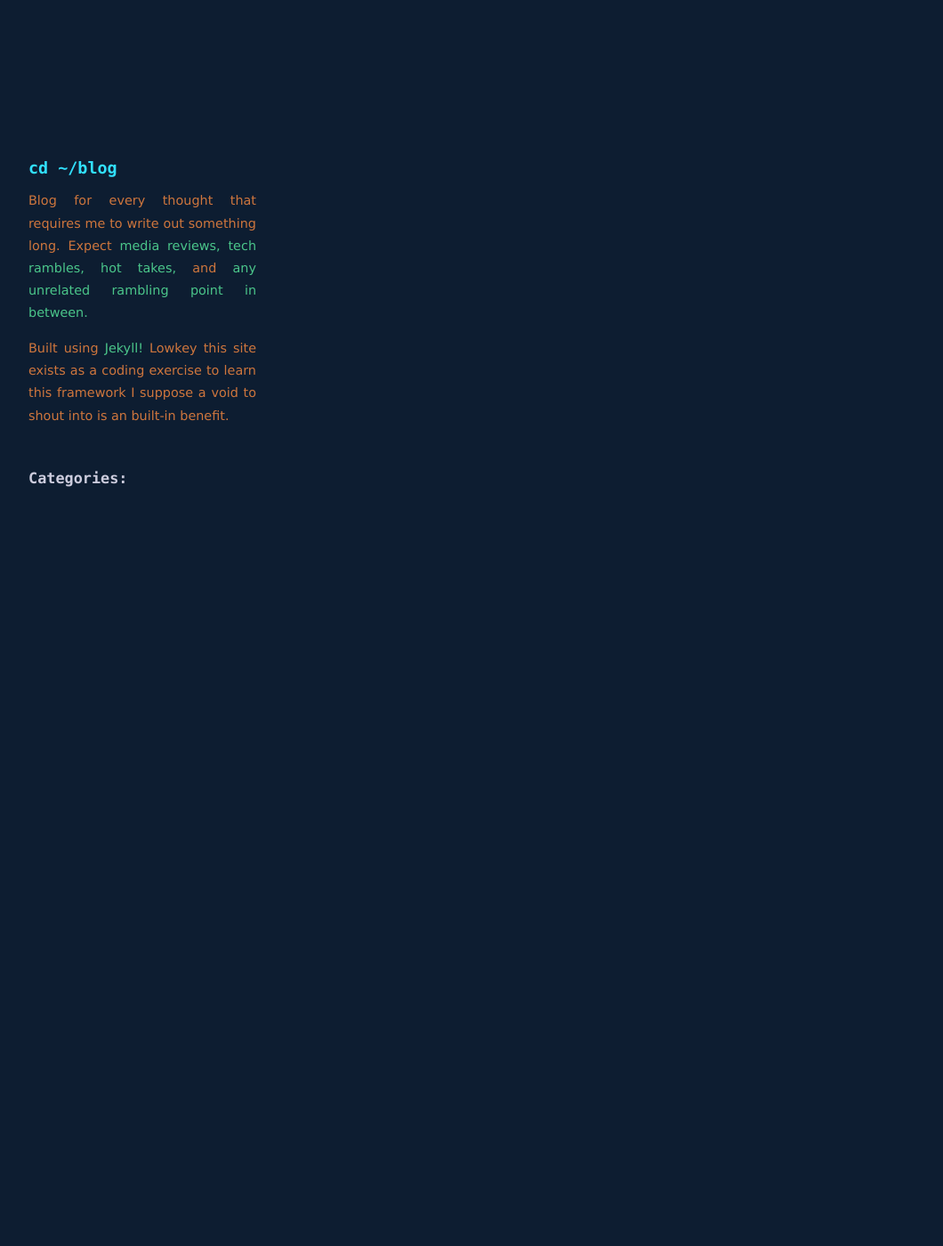
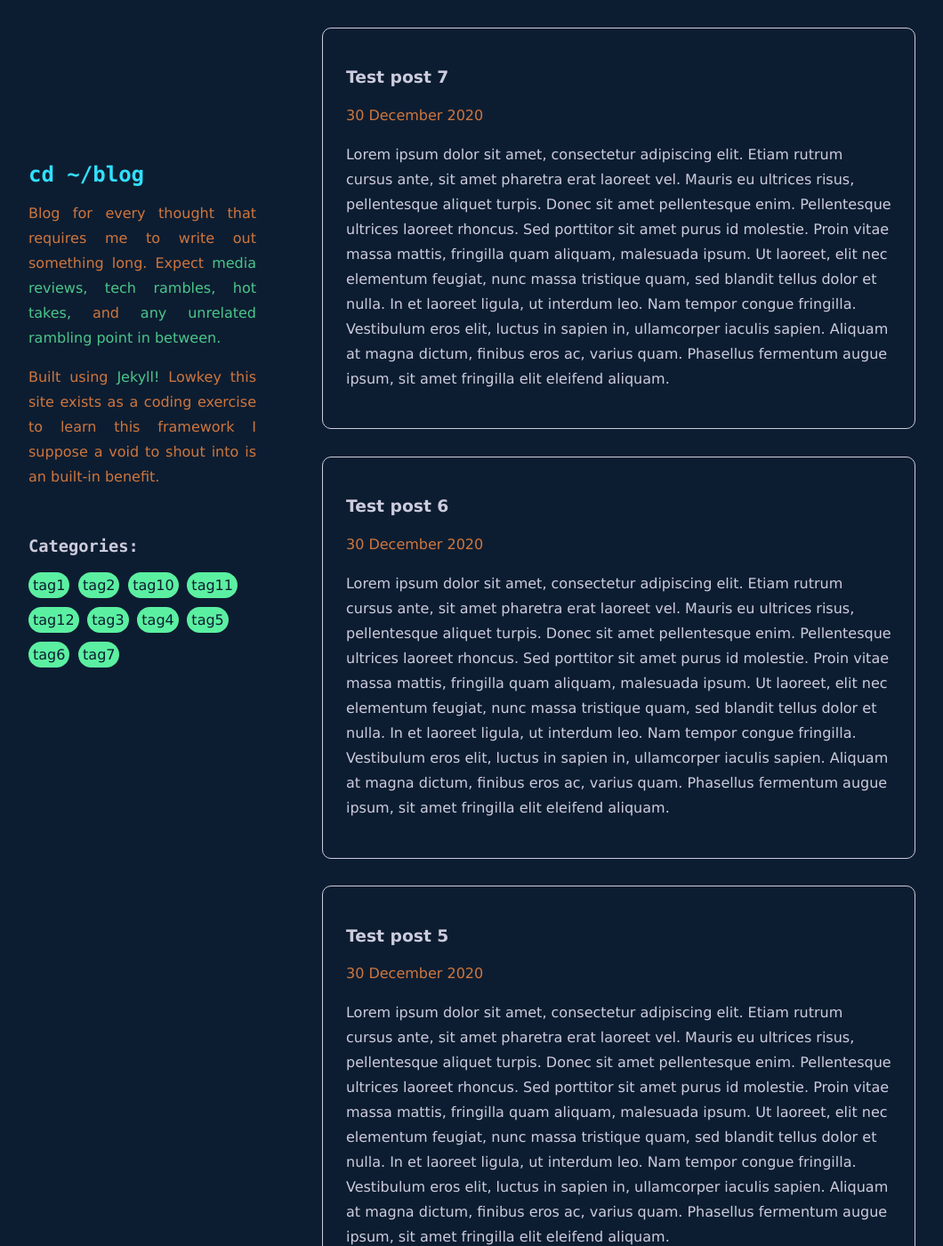
Before and after one commit to caroldinh/blog, a Jekyll site: the page built from index.html, in a window 1280 px wide and 1400 px high. Shown: the whole window at 89% size, without its empty margins (104-1164 px from the left). Built offline with Jekyll 4.4.1, drawn with Linux system fonts in a browser that asks for light colours; the list of posts is cut into pages by our own code; some of the changed text lies outside the part shown.

Commit message:
update css

```diff
--- a/_layouts/default.html
+++ b/_layouts/default.html
@@ -30,6 +30,8 @@
                     {% assign link = "/category/" | append: cat | append: "/index.html" %}
                     <a class="tag" href={{ link | relative_url }}>{{ category | first }}</a>
                     {% endfor %}
+                <div id="wcb" class="carbonbadge wcb-d"></div>
+                <script src="https://unpkg.com/website-carbon-badges@1.1.1/b.min.js" defer></script>
             </div>
 
         </div>
--- /dev/null
+++ b/_posts/2020-12-30-post3.md
@@ -0,0 +1,16 @@
+---
+layout: post
+title:  "Test post 3"
+date:   2020-12-30 -0500
+categories: tag3
+---
+
+Lorem ipsum dolor sit amet, consectetur adipiscing elit. Etiam rutrum cursus ante, sit amet pharetra erat laoreet vel. Mauris eu ultrices risus, pellentesque aliquet turpis. Donec sit amet pellentesque enim. Pellentesque ultrices laoreet rhoncus. Sed porttitor sit amet purus id molestie. Proin vitae massa mattis, fringilla quam aliquam, malesuada ipsum. Ut laoreet, elit nec elementum feugiat, nunc massa tristique quam, sed blandit tellus dolor et nulla. In et laoreet ligula, ut interdum leo. Nam tempor congue fringilla. Vestibulum eros elit, luctus in sapien in, ullamcorper iaculis sapien. Aliquam at magna dictum, finibus eros ac, varius quam. Phasellus fermentum augue ipsum, sit amet fringilla elit eleifend aliquam.
+
+Maecenas eget ultricies ligula, vitae pellentesque orci. Pellentesque mattis non justo quis vehicula. Ut ac felis risus. Duis id risus orci. Sed eget risus aliquet, varius lectus nec, convallis nulla. Mauris imperdiet eget tellus eget tincidunt. Proin sed lacus aliquet, rutrum justo vel, accumsan urna. Nulla tincidunt, nisi eleifend malesuada tempor, ligula neque efficitur eros, quis aliquet est risus a ante. Sed ut lobortis ipsum. Morbi ex risus, commodo quis tincidunt sit amet, placerat sit amet justo. Curabitur id tortor elit.
+
+Aenean dignissim sem eget porta faucibus. Aenean ultricies vestibulum felis, quis sagittis felis facilisis eu. Nulla id vehicula leo, et congue ante. Donec consectetur dignissim euismod. Vestibulum ante ipsum primis in faucibus orci luctus et ultrices posuere cubilia curae; Cras consequat posuere elit vel hendrerit. Proin non odio nec elit facilisis efficitur.
+
+Nam et pulvinar ex. Ut suscipit nibh sit amet dolor condimentum, id lobortis nibh condimentum. Aenean bibendum quam ac orci bibendum consectetur. Pellentesque accumsan faucibus velit ac rutrum. Donec facilisis turpis sem, a sodales diam molestie vel. Pellentesque tempus dolor in ex tempus placerat. Suspendisse congue non tortor quis condimentum. Ut luctus vulputate sapien, vitae tempus ligula suscipit id. Pellentesque laoreet, ipsum id interdum tristique, lorem metus condimentum neque, eget porta tellus nisi at velit. Cras velit arcu, tincidunt non sem eget, condimentum viverra turpis. Proin et magna et odio venenatis egestas quis quis dolor. Donec efficitur nibh sit amet ante efficitur tincidunt.
+
+Pellentesque non ullamcorper tellus. Suspendisse posuere ante eget mauris porttitor, nec imperdiet purus molestie. Class aptent taciti sociosqu ad litora torquent per conubia nostra, per inceptos himenaeos. Cras mollis eros eget lorem porta congue. Cras velit lectus, malesuada a volutpat mollis, vehicula vel ante. Proin blandit arcu velit, ut tristique augue fermentum et. Vivamus sollicitudin diam vitae venenatis cursus. Mauris in nulla quis odio elementum egestas volutpat ac ex. Donec consectetur lacus at interdum ultrices. Ut aliquet nibh eu ligula lacinia, a dictum tellus faucibus. Aliquam consequat bibendum dolor, sed pretium nulla congue eu. Ut hendrerit auctor egestas.
--- /dev/null
+++ b/_posts/2020-12-30-post4.md
@@ -0,0 +1,16 @@
+---
+layout: post
+title:  "Test post 4"
+date:   2020-12-30 -0500
+categories: tag4
+---
+
+Lorem ipsum dolor sit amet, consectetur adipiscing elit. Etiam rutrum cursus ante, sit amet pharetra erat laoreet vel. Mauris eu ultrices risus, pellentesque aliquet turpis. Donec sit amet pellentesque enim. Pellentesque ultrices laoreet rhoncus. Sed porttitor sit amet purus id molestie. Proin vitae massa mattis, fringilla quam aliquam, malesuada ipsum. Ut laoreet, elit nec elementum feugiat, nunc massa tristique quam, sed blandit tellus dolor et nulla. In et laoreet ligula, ut interdum leo. Nam tempor congue fringilla. Vestibulum eros elit, luctus in sapien in, ullamcorper iaculis sapien. Aliquam at magna dictum, finibus eros ac, varius quam. Phasellus fermentum augue ipsum, sit amet fringilla elit eleifend aliquam.
+
+Maecenas eget ultricies ligula, vitae pellentesque orci. Pellentesque mattis non justo quis vehicula. Ut ac felis risus. Duis id risus orci. Sed eget risus aliquet, varius lectus nec, convallis nulla. Mauris imperdiet eget tellus eget tincidunt. Proin sed lacus aliquet, rutrum justo vel, accumsan urna. Nulla tincidunt, nisi eleifend malesuada tempor, ligula neque efficitur eros, quis aliquet est risus a ante. Sed ut lobortis ipsum. Morbi ex risus, commodo quis tincidunt sit amet, placerat sit amet justo. Curabitur id tortor elit.
+
+Aenean dignissim sem eget porta faucibus. Aenean ultricies vestibulum felis, quis sagittis felis facilisis eu. Nulla id vehicula leo, et congue ante. Donec consectetur dignissim euismod. Vestibulum ante ipsum primis in faucibus orci luctus et ultrices posuere cubilia curae; Cras consequat posuere elit vel hendrerit. Proin non odio nec elit facilisis efficitur.
+
+Nam et pulvinar ex. Ut suscipit nibh sit amet dolor condimentum, id lobortis nibh condimentum. Aenean bibendum quam ac orci bibendum consectetur. Pellentesque accumsan faucibus velit ac rutrum. Donec facilisis turpis sem, a sodales diam molestie vel. Pellentesque tempus dolor in ex tempus placerat. Suspendisse congue non tortor quis condimentum. Ut luctus vulputate sapien, vitae tempus ligula suscipit id. Pellentesque laoreet, ipsum id interdum tristique, lorem metus condimentum neque, eget porta tellus nisi at velit. Cras velit arcu, tincidunt non sem eget, condimentum viverra turpis. Proin et magna et odio venenatis egestas quis quis dolor. Donec efficitur nibh sit amet ante efficitur tincidunt.
+
+Pellentesque non ullamcorper tellus. Suspendisse posuere ante eget mauris porttitor, nec imperdiet purus molestie. Class aptent taciti sociosqu ad litora torquent per conubia nostra, per inceptos himenaeos. Cras mollis eros eget lorem porta congue. Cras velit lectus, malesuada a volutpat mollis, vehicula vel ante. Proin blandit arcu velit, ut tristique augue fermentum et. Vivamus sollicitudin diam vitae venenatis cursus. Mauris in nulla quis odio elementum egestas volutpat ac ex. Donec consectetur lacus at interdum ultrices. Ut aliquet nibh eu ligula lacinia, a dictum tellus faucibus. Aliquam consequat bibendum dolor, sed pretium nulla congue eu. Ut hendrerit auctor egestas.
--- /dev/null
+++ b/_posts/2020-12-30-post5.md
@@ -0,0 +1,16 @@
+---
+layout: post
+title:  "Test post 5"
+date:   2020-12-30 -0500
+categories: tag5
+---
+
+Lorem ipsum dolor sit amet, consectetur adipiscing elit. Etiam rutrum cursus ante, sit amet pharetra erat laoreet vel. Mauris eu ultrices risus, pellentesque aliquet turpis. Donec sit amet pellentesque enim. Pellentesque ultrices laoreet rhoncus. Sed porttitor sit amet purus id molestie. Proin vitae massa mattis, fringilla quam aliquam, malesuada ipsum. Ut laoreet, elit nec elementum feugiat, nunc massa tristique quam, sed blandit tellus dolor et nulla. In et laoreet ligula, ut interdum leo. Nam tempor congue fringilla. Vestibulum eros elit, luctus in sapien in, ullamcorper iaculis sapien. Aliquam at magna dictum, finibus eros ac, varius quam. Phasellus fermentum augue ipsum, sit amet fringilla elit eleifend aliquam.
+
+Maecenas eget ultricies ligula, vitae pellentesque orci. Pellentesque mattis non justo quis vehicula. Ut ac felis risus. Duis id risus orci. Sed eget risus aliquet, varius lectus nec, convallis nulla. Mauris imperdiet eget tellus eget tincidunt. Proin sed lacus aliquet, rutrum justo vel, accumsan urna. Nulla tincidunt, nisi eleifend malesuada tempor, ligula neque efficitur eros, quis aliquet est risus a ante. Sed ut lobortis ipsum. Morbi ex risus, commodo quis tincidunt sit amet, placerat sit amet justo. Curabitur id tortor elit.
+
+Aenean dignissim sem eget porta faucibus. Aenean ultricies vestibulum felis, quis sagittis felis facilisis eu. Nulla id vehicula leo, et congue ante. Donec consectetur dignissim euismod. Vestibulum ante ipsum primis in faucibus orci luctus et ultrices posuere cubilia curae; Cras consequat posuere elit vel hendrerit. Proin non odio nec elit facilisis efficitur.
+
+Nam et pulvinar ex. Ut suscipit nibh sit amet dolor condimentum, id lobortis nibh condimentum. Aenean bibendum quam ac orci bibendum consectetur. Pellentesque accumsan faucibus velit ac rutrum. Donec facilisis turpis sem, a sodales diam molestie vel. Pellentesque tempus dolor in ex tempus placerat. Suspendisse congue non tortor quis condimentum. Ut luctus vulputate sapien, vitae tempus ligula suscipit id. Pellentesque laoreet, ipsum id interdum tristique, lorem metus condimentum neque, eget porta tellus nisi at velit. Cras velit arcu, tincidunt non sem eget, condimentum viverra turpis. Proin et magna et odio venenatis egestas quis quis dolor. Donec efficitur nibh sit amet ante efficitur tincidunt.
+
+Pellentesque non ullamcorper tellus. Suspendisse posuere ante eget mauris porttitor, nec imperdiet purus molestie. Class aptent taciti sociosqu ad litora torquent per conubia nostra, per inceptos himenaeos. Cras mollis eros eget lorem porta congue. Cras velit lectus, malesuada a volutpat mollis, vehicula vel ante. Proin blandit arcu velit, ut tristique augue fermentum et. Vivamus sollicitudin diam vitae venenatis cursus. Mauris in nulla quis odio elementum egestas volutpat ac ex. Donec consectetur lacus at interdum ultrices. Ut aliquet nibh eu ligula lacinia, a dictum tellus faucibus. Aliquam consequat bibendum dolor, sed pretium nulla congue eu. Ut hendrerit auctor egestas.
--- /dev/null
+++ b/_posts/2020-12-30-post6.md
@@ -0,0 +1,16 @@
+---
+layout: post
+title:  "Test post 6"
+date:   2020-12-30 -0500
+categories: tag6
+---
+
+Lorem ipsum dolor sit amet, consectetur adipiscing elit. Etiam rutrum cursus ante, sit amet pharetra erat laoreet vel. Mauris eu ultrices risus, pellentesque aliquet turpis. Donec sit amet pellentesque enim. Pellentesque ultrices laoreet rhoncus. Sed porttitor sit amet purus id molestie. Proin vitae massa mattis, fringilla quam aliquam, malesuada ipsum. Ut laoreet, elit nec elementum feugiat, nunc massa tristique quam, sed blandit tellus dolor et nulla. In et laoreet ligula, ut interdum leo. Nam tempor congue fringilla. Vestibulum eros elit, luctus in sapien in, ullamcorper iaculis sapien. Aliquam at magna dictum, finibus eros ac, varius quam. Phasellus fermentum augue ipsum, sit amet fringilla elit eleifend aliquam.
+
+Maecenas eget ultricies ligula, vitae pellentesque orci. Pellentesque mattis non justo quis vehicula. Ut ac felis risus. Duis id risus orci. Sed eget risus aliquet, varius lectus nec, convallis nulla. Mauris imperdiet eget tellus eget tincidunt. Proin sed lacus aliquet, rutrum justo vel, accumsan urna. Nulla tincidunt, nisi eleifend malesuada tempor, ligula neque efficitur eros, quis aliquet est risus a ante. Sed ut lobortis ipsum. Morbi ex risus, commodo quis tincidunt sit amet, placerat sit amet justo. Curabitur id tortor elit.
+
+Aenean dignissim sem eget porta faucibus. Aenean ultricies vestibulum felis, quis sagittis felis facilisis eu. Nulla id vehicula leo, et congue ante. Donec consectetur dignissim euismod. Vestibulum ante ipsum primis in faucibus orci luctus et ultrices posuere cubilia curae; Cras consequat posuere elit vel hendrerit. Proin non odio nec elit facilisis efficitur.
+
+Nam et pulvinar ex. Ut suscipit nibh sit amet dolor condimentum, id lobortis nibh condimentum. Aenean bibendum quam ac orci bibendum consectetur. Pellentesque accumsan faucibus velit ac rutrum. Donec facilisis turpis sem, a sodales diam molestie vel. Pellentesque tempus dolor in ex tempus placerat. Suspendisse congue non tortor quis condimentum. Ut luctus vulputate sapien, vitae tempus ligula suscipit id. Pellentesque laoreet, ipsum id interdum tristique, lorem metus condimentum neque, eget porta tellus nisi at velit. Cras velit arcu, tincidunt non sem eget, condimentum viverra turpis. Proin et magna et odio venenatis egestas quis quis dolor. Donec efficitur nibh sit amet ante efficitur tincidunt.
+
+Pellentesque non ullamcorper tellus. Suspendisse posuere ante eget mauris porttitor, nec imperdiet purus molestie. Class aptent taciti sociosqu ad litora torquent per conubia nostra, per inceptos himenaeos. Cras mollis eros eget lorem porta congue. Cras velit lectus, malesuada a volutpat mollis, vehicula vel ante. Proin blandit arcu velit, ut tristique augue fermentum et. Vivamus sollicitudin diam vitae venenatis cursus. Mauris in nulla quis odio elementum egestas volutpat ac ex. Donec consectetur lacus at interdum ultrices. Ut aliquet nibh eu ligula lacinia, a dictum tellus faucibus. Aliquam consequat bibendum dolor, sed pretium nulla congue eu. Ut hendrerit auctor egestas.
--- /dev/null
+++ b/_posts/2020-12-30-post7.md
@@ -0,0 +1,16 @@
+---
+layout: post
+title:  "Test post 7"
+date:   2020-12-30 -0500
+categories: tag7
+---
+
+Lorem ipsum dolor sit amet, consectetur adipiscing elit. Etiam rutrum cursus ante, sit amet pharetra erat laoreet vel. Mauris eu ultrices risus, pellentesque aliquet turpis. Donec sit amet pellentesque enim. Pellentesque ultrices laoreet rhoncus. Sed porttitor sit amet purus id molestie. Proin vitae massa mattis, fringilla quam aliquam, malesuada ipsum. Ut laoreet, elit nec elementum feugiat, nunc massa tristique quam, sed blandit tellus dolor et nulla. In et laoreet ligula, ut interdum leo. Nam tempor congue fringilla. Vestibulum eros elit, luctus in sapien in, ullamcorper iaculis sapien. Aliquam at magna dictum, finibus eros ac, varius quam. Phasellus fermentum augue ipsum, sit amet fringilla elit eleifend aliquam.
+
+Maecenas eget ultricies ligula, vitae pellentesque orci. Pellentesque mattis non justo quis vehicula. Ut ac felis risus. Duis id risus orci. Sed eget risus aliquet, varius lectus nec, convallis nulla. Mauris imperdiet eget tellus eget tincidunt. Proin sed lacus aliquet, rutrum justo vel, accumsan urna. Nulla tincidunt, nisi eleifend malesuada tempor, ligula neque efficitur eros, quis aliquet est risus a ante. Sed ut lobortis ipsum. Morbi ex risus, commodo quis tincidunt sit amet, placerat sit amet justo. Curabitur id tortor elit.
+
+Aenean dignissim sem eget porta faucibus. Aenean ultricies vestibulum felis, quis sagittis felis facilisis eu. Nulla id vehicula leo, et congue ante. Donec consectetur dignissim euismod. Vestibulum ante ipsum primis in faucibus orci luctus et ultrices posuere cubilia curae; Cras consequat posuere elit vel hendrerit. Proin non odio nec elit facilisis efficitur.
+
+Nam et pulvinar ex. Ut suscipit nibh sit amet dolor condimentum, id lobortis nibh condimentum. Aenean bibendum quam ac orci bibendum consectetur. Pellentesque accumsan faucibus velit ac rutrum. Donec facilisis turpis sem, a sodales diam molestie vel. Pellentesque tempus dolor in ex tempus placerat. Suspendisse congue non tortor quis condimentum. Ut luctus vulputate sapien, vitae tempus ligula suscipit id. Pellentesque laoreet, ipsum id interdum tristique, lorem metus condimentum neque, eget porta tellus nisi at velit. Cras velit arcu, tincidunt non sem eget, condimentum viverra turpis. Proin et magna et odio venenatis egestas quis quis dolor. Donec efficitur nibh sit amet ante efficitur tincidunt.
+
+Pellentesque non ullamcorper tellus. Suspendisse posuere ante eget mauris porttitor, nec imperdiet purus molestie. Class aptent taciti sociosqu ad litora torquent per conubia nostra, per inceptos himenaeos. Cras mollis eros eget lorem porta congue. Cras velit lectus, malesuada a volutpat mollis, vehicula vel ante. Proin blandit arcu velit, ut tristique augue fermentum et. Vivamus sollicitudin diam vitae venenatis cursus. Mauris in nulla quis odio elementum egestas volutpat ac ex. Donec consectetur lacus at interdum ultrices. Ut aliquet nibh eu ligula lacinia, a dictum tellus faucibus. Aliquam consequat bibendum dolor, sed pretium nulla congue eu. Ut hendrerit auctor egestas.
--- a/css/style.css
+++ b/css/style.css
@@ -25,7 +25,7 @@
 
   p{
     font-family: var(--fontPrimary) !important;
-    font-size: calc(8px + 0.5vw) !important;
+    font-size: 1em !important;
     line-height: 175%;
     font-weight: 0 !important;
   }
@@ -46,7 +46,7 @@
   .navlinks{
     margin:auto !important;
     font-family: var(--fontHead) !important;
-    font-size: calc(8px + 0.5vw);
+    font-size: 1em;
     z-index:10000;
   }
 
@@ -58,7 +58,7 @@
     padding-top: 10% !important;
     color: var(--colorAccent) !important;
     font-family: var(--fontHead);
-    font-size: calc(12px + 0.5vw) !important;
+    font-size: 1.5em;
   }
 
   h2{
@@ -66,7 +66,7 @@
     margin-bottom: 2% !important;
     color: var(--warmAccent);
     font-family: var(--fontHead);
-    font-size: calc(10px + 0.5vw) !important;
+    font-size: 1em !important;
   }
 
   .nopadding{
@@ -127,16 +127,7 @@
 }
 
   #wcb{
-    position: fixed;
-    left: 10vw !important;
-    top: 82% !important;
-    align-self: left !important;
-    align-content: left !important;
-    align-items: left !important;
-    float: left !important;
-    margin-top: 0px !important;
-    margin-bottom:20% !important;
-    font-size: 0.9vw !important;
+    margin-top: 5vw;
   }
 
   .art{
```
Also changed, not shown: _posts/2020-12-30-post1.md (added, +16 -0 lines), _posts/2020-12-30-post2.md (added, +16 -0 lines), 1 other file.
